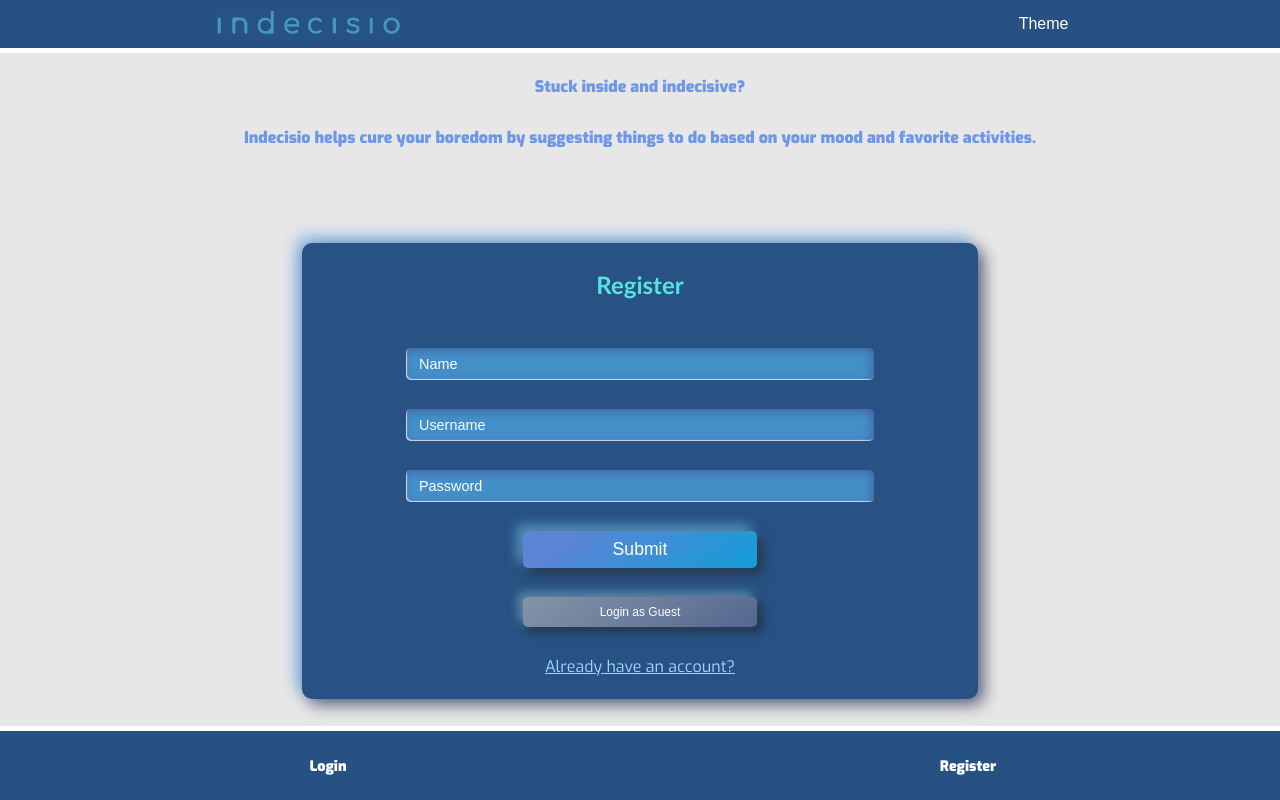
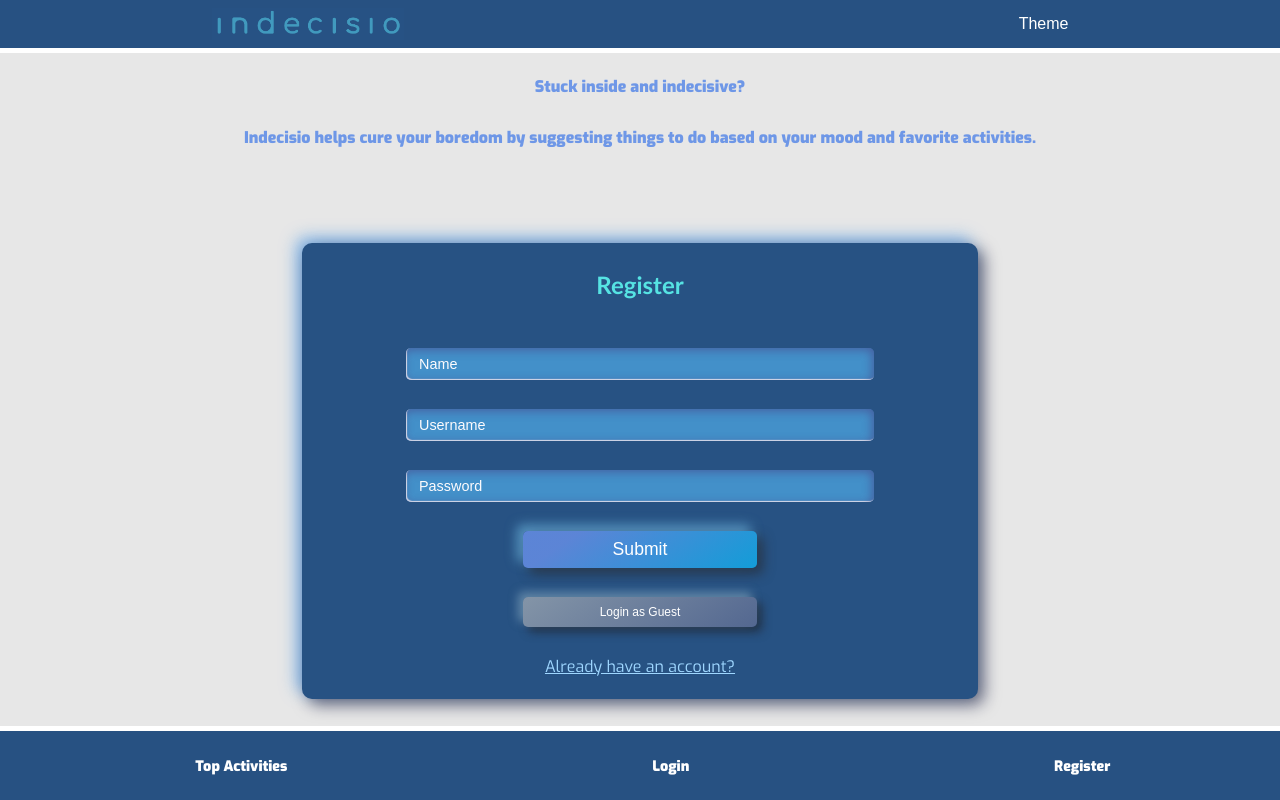
Before and after one commit to thinkful-ei-jaguar/Indecisio-client, a React (Create React App) app: page / in a window 1280 px wide. Built offline with nearby package versions, Linux system fonts and the light colour scheme; a web font is replaced by a local one.

Commit message:
Changed overflow back to hidden (something went wrong with the fragments) and put top-activities back into the navbar and routes

```diff
--- a/src/components/Dashboard/Dashboard.css
+++ b/src/components/Dashboard/Dashboard.css
@@ -136,7 +136,7 @@
 .activity-list {
     padding: 0;
     height: 50%;
-    overflow: fragments;
+    overflow: hidden;
     margin-top: 0;
 }
 
--- a/src/components/NavBar/NavBar.js
+++ b/src/components/NavBar/NavBar.js
@@ -16,6 +16,7 @@
       return <>
 
                <li><Link className='nav-link' to='/dashboard'>Home</Link></li>
+               <li><Link className='nav-link' to='/top-activities'>Top Activities</Link></li>
                <li><Link className='nav-link' to='/add-activity'>Add</Link></li>
                <li><Link className='nav-link' to='/login' onClick={this.handleLogout}>Logout</Link></li>
 
@@ -24,6 +25,7 @@
 
    renderPublicNav = () => {
       return <>
+                              <li><Link className='nav-link' to='/top-activities'>Top Activities</Link></li>
                <li><Link className='nav-link' to='/login'>Login</Link></li>
                <li><Link className='nav-link' to='/'>Register</Link></li>
             </>
```
